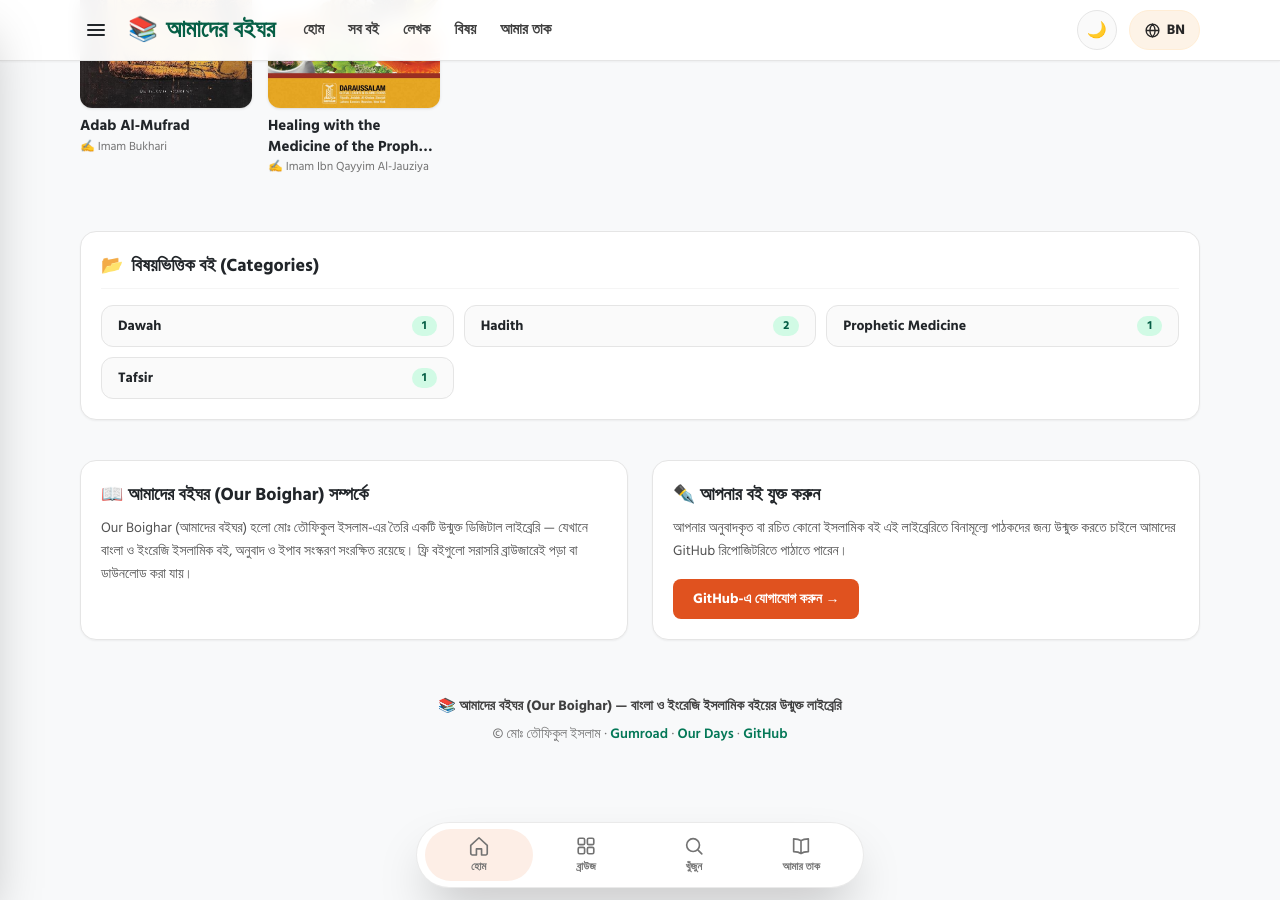
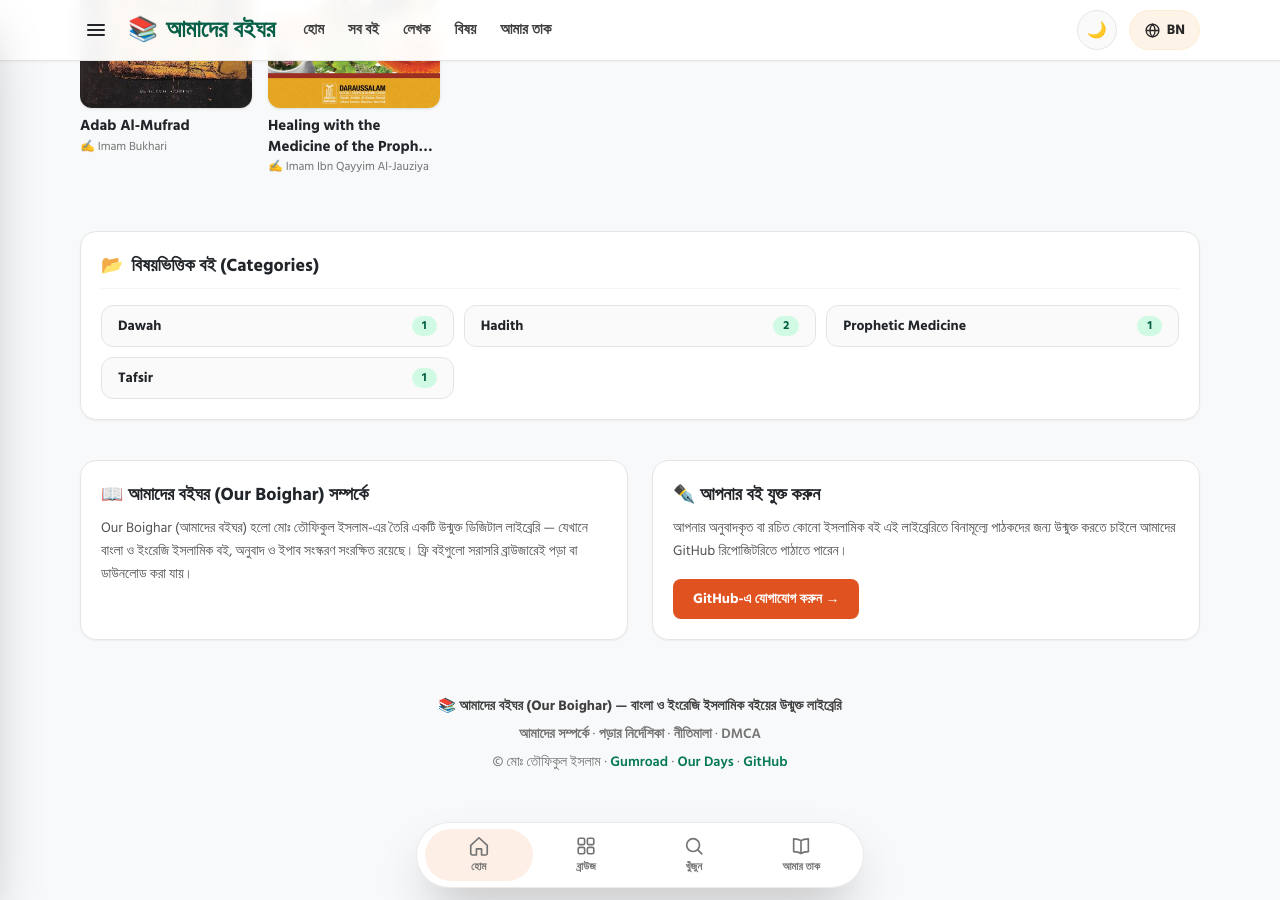
Before and after one commit to MDTowfiqul/our-boighar, a Jekyll site: the page built from index.html, in a window 1280 px wide and 900 px high, scrolled down 1870 px. Built offline with Jekyll 4.4.1, drawn with Linux system fonts in a browser that asks for light colours; nearby versions of some CDN libraries.

Commit message:
Rewire drawer help chips to real pages + footer links

```diff
--- a/_layouts/default.html
+++ b/_layouts/default.html
@@ -102,16 +102,16 @@
     <p class="mt-6 mb-2.5 font-bold text-neutral-600 dark:text-neutral-300" data-bn="সহায়তা ও নীতিমালা" data-en="Help & Policies">সহায়তা ও নীতিমালা</p>
     <div class="flex flex-wrap gap-2 text-sm font-semibold">
       <a href="{{ '/' | relative_url }}#popular" class="drawer-link bg-[#fdf8f1] dark:bg-neutral-800 rounded-full px-3.5 py-1.5" data-bn="জনপ্রিয়" data-en="Popular">জনপ্রিয়</a>
-      <a href="{{ '/' | relative_url }}#popular" class="drawer-link bg-[#fdf8f1] dark:bg-neutral-800 rounded-full px-3.5 py-1.5" data-bn="নতুন" data-en="New">নতুন</a>
-      <a href="{{ '/' | relative_url }}#about" class="drawer-link bg-[#fdf8f1] dark:bg-neutral-800 rounded-full px-3.5 py-1.5" data-bn="ডাউনলোড সহায়তা" data-en="Download Help">ডাউনলোড সহায়তা</a>
-      <a href="{{ '/' | relative_url }}#about" class="drawer-link bg-[#fdf8f1] dark:bg-neutral-800 rounded-full px-3.5 py-1.5" data-bn="পড়ার নির্দেশিকা" data-en="Reading Guide">পড়ার নির্দেশিকা</a>
-      <a href="{{ '/' | relative_url }}#about" class="drawer-link bg-[#fdf8f1] dark:bg-neutral-800 rounded-full px-3.5 py-1.5" data-bn="আমাদের সম্পর্কে" data-en="About Us">আমাদের সম্পর্কে</a>
-      <a href="https://github.com/MDTowfiqul/our-boighar/issues" target="_blank" rel="noopener" class="bg-[#fdf8f1] dark:bg-neutral-800 rounded-full px-3.5 py-1.5" data-bn="যোগাযোগ" data-en="Contact">যোগাযোগ</a>
-      <a href="{{ '/' | relative_url }}#publish" class="drawer-link bg-[#fdf8f1] dark:bg-neutral-800 rounded-full px-3.5 py-1.5" data-bn="আপনার বই প্রকাশ করুন" data-en="Publish Your Book">আপনার বই প্রকাশ করুন</a>
-      <a href="{{ '/' | relative_url }}#about" class="drawer-link bg-[#fdf8f1] dark:bg-neutral-800 rounded-full px-3.5 py-1.5" data-bn="গোপনীয়তা নীতি" data-en="Privacy Policy">গোপনীয়তা নীতি</a>
-      <a href="{{ '/' | relative_url }}#about" class="drawer-link bg-[#fdf8f1] dark:bg-neutral-800 rounded-full px-3.5 py-1.5" data-bn="শর্তাবলি" data-en="Terms">শর্তাবলি</a>
-      <a href="{{ '/' | relative_url }}#about" class="drawer-link bg-[#fdf8f1] dark:bg-neutral-800 rounded-full px-3.5 py-1.5" data-bn="দায়মুক্তি" data-en="Disclaimer">দায়মুক্তি</a>
-      <a href="{{ '/' | relative_url }}#about" class="drawer-link bg-[#fdf8f1] dark:bg-neutral-800 rounded-full px-3.5 py-1.5">DMCA</a>
+      <a href="{{ '/browse/' | relative_url }}" class="drawer-link bg-[#fdf8f1] dark:bg-neutral-800 rounded-full px-3.5 py-1.5" data-bn="নতুন" data-en="New">নতুন</a>
+      <a href="{{ '/guide/' | relative_url }}#download" class="drawer-link bg-[#fdf8f1] dark:bg-neutral-800 rounded-full px-3.5 py-1.5" data-bn="ডাউনলোড সহায়তা" data-en="Download Help">ডাউনলোড সহায়তা</a>
+      <a href="{{ '/guide/' | relative_url }}" class="drawer-link bg-[#fdf8f1] dark:bg-neutral-800 rounded-full px-3.5 py-1.5" data-bn="পড়ার নির্দেশিকা" data-en="Reading Guide">পড়ার নির্দেশিকা</a>
+      <a href="{{ '/about/' | relative_url }}" class="drawer-link bg-[#fdf8f1] dark:bg-neutral-800 rounded-full px-3.5 py-1.5" data-bn="আমাদের সম্পর্কে" data-en="About Us">আমাদের সম্পর্কে</a>
+      <a href="{{ '/about/' | relative_url }}#contact" class="drawer-link bg-[#fdf8f1] dark:bg-neutral-800 rounded-full px-3.5 py-1.5" data-bn="যোগাযোগ" data-en="Contact">যোগাযোগ</a>
+      <a href="{{ '/about/' | relative_url }}#publish" class="drawer-link bg-[#fdf8f1] dark:bg-neutral-800 rounded-full px-3.5 py-1.5" data-bn="আপনার বই প্রকাশ করুন" data-en="Publish Your Book">আপনার বই প্রকাশ করুন</a>
+      <a href="{{ '/policies/' | relative_url }}#privacy" class="drawer-link bg-[#fdf8f1] dark:bg-neutral-800 rounded-full px-3.5 py-1.5" data-bn="গোপনীয়তা নীতি" data-en="Privacy Policy">গোপনীয়তা নীতি</a>
+      <a href="{{ '/policies/' | relative_url }}#terms" class="drawer-link bg-[#fdf8f1] dark:bg-neutral-800 rounded-full px-3.5 py-1.5" data-bn="শর্তাবলি" data-en="Terms">শর্তাবলি</a>
+      <a href="{{ '/policies/' | relative_url }}#disclaimer" class="drawer-link bg-[#fdf8f1] dark:bg-neutral-800 rounded-full px-3.5 py-1.5" data-bn="দায়মুক্তি" data-en="Disclaimer">দায়মুক্তি</a>
+      <a href="{{ '/policies/' | relative_url }}#dmca" class="drawer-link bg-[#fdf8f1] dark:bg-neutral-800 rounded-full px-3.5 py-1.5">DMCA</a>
     </div>
   </div>
   <div class="px-5 py-4 border-t border-neutral-100 dark:border-neutral-800 flex gap-3">
@@ -124,6 +124,7 @@
 
 <footer class="max-w-6xl mx-auto px-4 mt-14 pb-4 text-center text-sm text-neutral-500 dark:text-neutral-400">
   <p class="font-bold text-neutral-700 dark:text-neutral-200 mb-2" data-bn="📚 আমাদের বইঘর (Our Boighar) — বাংলা ও ইংরেজি ইসলামিক বইয়ের উন্মুক্ত লাইব্রেরি" data-en="📚 Our Boighar — an open library of Bengali & English Islamic books">📚 আমাদের বইঘর (Our Boighar) — বাংলা ও ইংরেজি ইসলামিক বইয়ের উন্মুক্ত লাইব্রেরি</p>
+  <p class="mb-2"><a class="font-semibold hover:underline" href="{{ '/about/' | relative_url }}" data-bn="আমাদের সম্পর্কে" data-en="About Us">আমাদের সম্পর্কে</a> · <a class="font-semibold hover:underline" href="{{ '/guide/' | relative_url }}" data-bn="পড়ার নির্দেশিকা" data-en="Reading Guide">পড়ার নির্দেশিকা</a> · <a class="font-semibold hover:underline" href="{{ '/policies/' | relative_url }}" data-bn="নীতিমালা" data-en="Policies">নীতিমালা</a> · <a class="font-semibold hover:underline" href="{{ '/policies/' | relative_url }}#dmca">DMCA</a></p>
   <p>© মোঃ তৌফিকুল ইসলাম · <a class="text-emerald-700 dark:text-emerald-400 font-semibold hover:underline" href="https://towfiqulislam.gumroad.com/l/vvcbp">Gumroad</a> · <a class="text-emerald-700 dark:text-emerald-400 font-semibold hover:underline" href="https://mdtowfiqul.github.io/Our-Days/">Our Days</a> · <a class="text-emerald-700 dark:text-emerald-400 font-semibold hover:underline" href="https://github.com/MDTowfiqul">GitHub</a></p>
 </footer>
 
```
